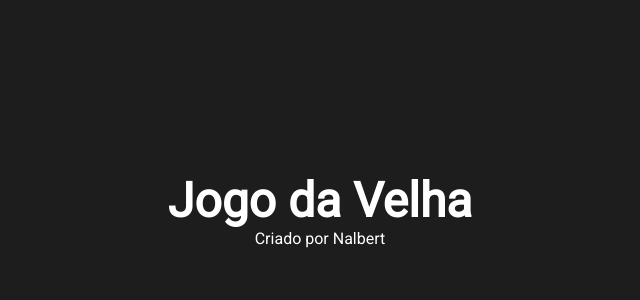
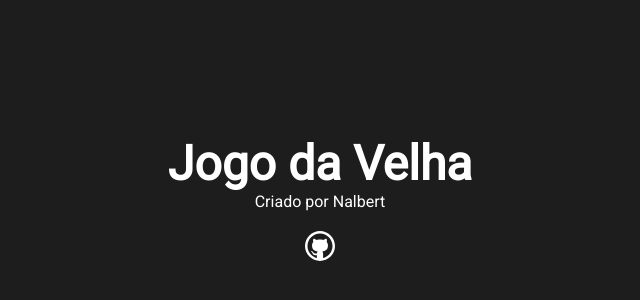
Before and after one commit to NJesus144/react-jogo-da-velha, a Next.js app: page / in a window 1280 px wide. Shown: the part 190-490 px from the top of the page, without its empty margins (320-960 px from the left). Built offline with nearby package versions, Linux system fonts and the light colour scheme.

Commit message:
criado componente de icone

```diff
--- a/src/components/header/Header.jsx
+++ b/src/components/header/Header.jsx
@@ -1,13 +1,17 @@
-import styles from './Header.module.css'
+import styles from "./Header.module.css";
 
 import Title from "../title/Title";
 import Subtitle from "../subtitle/Subtitle";
+import Icon from "../icon/icon";
 
 function Header() {
   return (
     <div className={styles.header}>
       <Title>Jogo da Velha</Title>
       <Subtitle>Criado por Nalbert</Subtitle>
+      <div className={styles.iconContent}>
+        <Icon iconName="github" link="https://github.com/NJesus144"/>
+      </div>
     </div>
   );
 }
--- a/src/components/header/Header.module.css
+++ b/src/components/header/Header.module.css
@@ -2,3 +2,7 @@
   text-align: center;
   padding: 40px 0;
 }
+
+.iconContent{
+  margin: 20px 0;
+}
--- /dev/null
+++ b/src/components/icon/icon.jsx
@@ -0,0 +1,12 @@
+function Icon({ iconName, size, link }) {
+  return (
+    <a href={link} target="_blank">
+      <img src={`/icons/${iconName}.svg`} width={size} />
+    </a>
+  );
+}
+
+Icon.defaultProps = {
+  size: "30px",
+};
+export default Icon;
```
Also changed, not shown: public/icons/github.svg (added).
